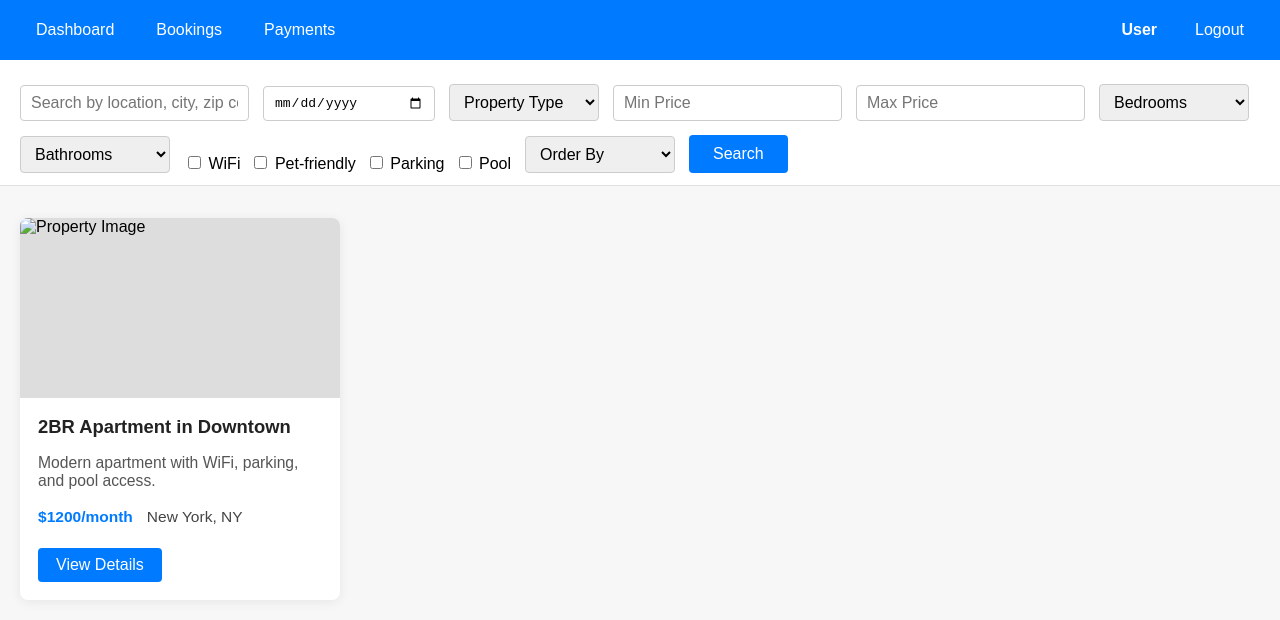
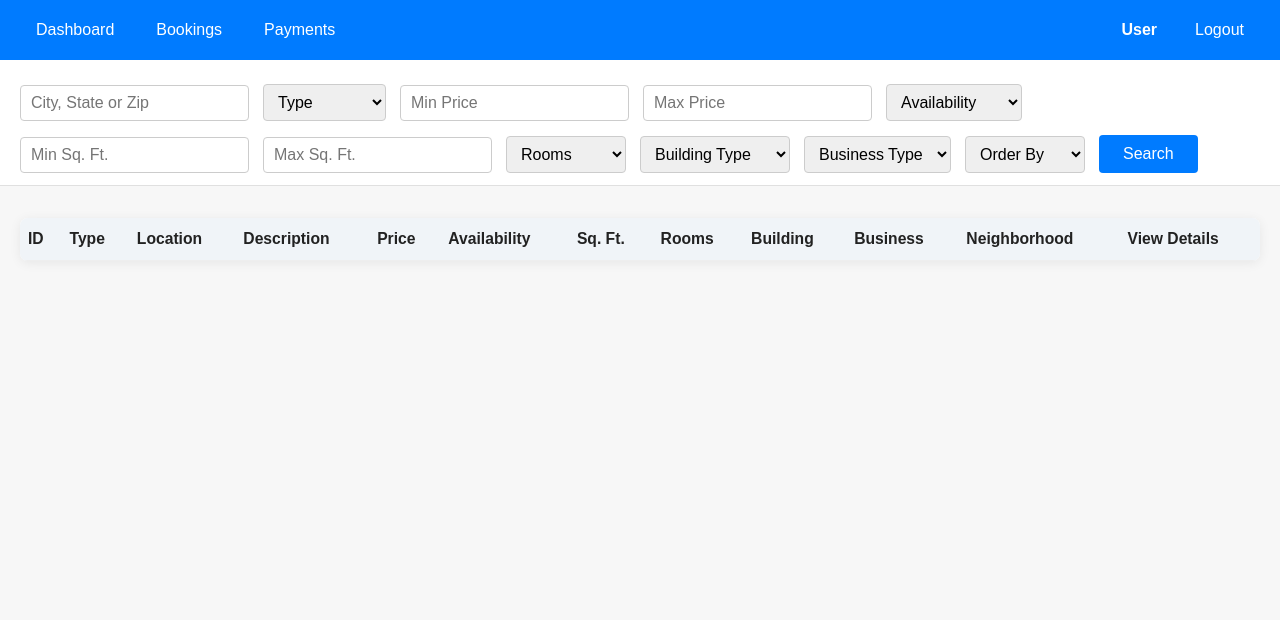
Before and after one commit to Thembie13/application_database, a plain HTML site: page frontend/html/search.html in a window 1280 px wide. Drawn offline with Linux system fonts and the light colour scheme.

Commit message:
search = done : deals with searching point

```diff
--- a/frontend/css/search.css
+++ b/frontend/css/search.css
@@ -60,7 +60,7 @@ body {
   padding: 8px 10px;
   border: 1px solid #ccc;
   border-radius: 4px;
-  min-width: 150px;
+  min-width: 120px;
   font-size: 1em;
 }
 
@@ -85,71 +85,44 @@ body {
   background: #0056b3;
 }
 
-/* Property Listings Section */
+/* Property Listings Table */
 .listings-section {
   padding: 32px 20px;
-  display: flex;
-  flex-wrap: wrap;
-  gap: 24px;
-  justify-content: flex-start;
 }
 
-.property-card {
+.property-table {
+  width: 100%;
+  border-collapse: collapse;
   background: #fff;
   border-radius: 8px;
   box-shadow: 0 2px 12px rgba(0,0,0,0.07);
   overflow: hidden;
-  width: 320px;
-  display: flex;
-  flex-direction: column;
 }
 
-.property-image {
-  width: 100%;
-  height: 180px;
-  object-fit: cover;
-  background: #ddd;
+.property-table th,
+.property-table td {
+  padding: 12px 8px;
+  border-bottom: 1px solid #eee;
+  text-align: left;
+  font-size: 0.98em;
 }
 
-.property-info {
-  padding: 18px;
-  display: flex;
-  flex-direction: column;
-  gap: 10px;
-}
-
-.property-title {
-  margin: 0 0 6px 0;
-  font-size: 1.15em;
+.property-table th {
+  background: #f0f4f8;
   color: #222;
 }
 
-.property-desc {
-  margin: 0 0 8px 0;
-  color: #555;
-  font-size: 0.98em;
-}
-
-.property-details {
-  display: flex;
-  gap: 14px;
-  font-size: 0.97em;
-  color: #444;
-}
-
-.property-price {
-  font-weight: bold;
-  color: #007bff;
+.property-table tr:last-child td {
+  border-bottom: none;
 }
 
 .view-details-btn {
-  margin-top: 12px;
-  padding: 8px 18px;
+  padding: 6px 14px;
   background: #007bff;
   color: white;
   border: none;
   border-radius: 4px;
-  font-size: 1em;
+  font-size: 0.98em;
   cursor: pointer;
   transition: background 0.2s;
 }
@@ -160,16 +133,13 @@ body {
 
 /* Responsive adjustments */
 @media (max-width: 900px) {
-  .listings-section {
-    justify-content: center;
-  }
-  .property-card {
-    width: 95%;
-    max-width: 400px;
-  }
   .search-form {
     flex-direction: column;
     gap: 10px;
     align-items: stretch;
   }
+  .property-table th, .property-table td {
+    font-size: 0.95em;
+    padding: 8px 4px;
+  }
 }
--- a/frontend/html/search.html
+++ b/frontend/html/search.html
@@ -11,7 +11,6 @@
     <div class="nav-left">
       <a href="dashboard.html" class="nav-link">Dashboard</a>
       <a href="bookings.html" class="nav-link">Bookings</a>
-      <!-- Payment/Properties link will be shown/hidden by JS based on role -->
       <a href="payment.html" class="nav-link" id="payments-link">Payments</a>
       <a href="properties.html" class="nav-link" id="manage-properties-link">Manage Properties</a>
     </div>
@@ -24,74 +23,75 @@
   <!-- Search and Filters Section -->
   <section class="search-section">
     <form action="/search_properties" method="GET" id="searchForm" class="search-form">
-      <input type="text" name="location" placeholder="Search by location, city, zip code..." required>
-
-      <input type="date" name="available_date" title="Availability Date">
-
-      <select name="property_type">
-        <option value="">Property Type</option>
+      <input type="text" name="location" placeholder="City, State or Zip" required>
+      <select name="type">
+        <option value="">Type</option>
         <option value="apartment">Apartment</option>
         <option value="house">House</option>
         <option value="condo">Condo</option>
         <option value="townhouse">Townhouse</option>
       </select>
-
       <input type="number" name="min_price" placeholder="Min Price" min="0">
       <input type="number" name="max_price" placeholder="Max Price" min="0">
-
-      <select name="bedrooms">
-        <option value="">Bedrooms</option>
+      <select name="availability">
+        <option value="">Availability</option>
+        <option value="true">Available</option>
+        <option value="false">Not Available</option>
+      </select>
+      <input type="number" name="min_sqft" placeholder="Min Sq. Ft." min="0">
+      <input type="number" name="max_sqft" placeholder="Max Sq. Ft." min="0">
+      <select name="number_of_rooms">
+        <option value="">Rooms</option>
         <option value="1">1+</option>
         <option value="2">2+</option>
         <option value="3">3+</option>
         <option value="4">4+</option>
       </select>
-
-      <select name="bathrooms">
-        <option value="">Bathrooms</option>
-        <option value="1">1+</option>
-        <option value="2">2+</option>
-        <option value="3">3+</option>
+      <select name="building_type">
+        <option value="">Building Type</option>
+        <option value="high-rise">High-rise</option>
+        <option value="low-rise">Low-rise</option>
+        <option value="detached">Detached</option>
+        <option value="semi-detached">Semi-detached</option>
       </select>
-
-      <!-- Amenities as checkboxes -->
-      <div class="amenities-group">
-        <label><input type="checkbox" name="amenities" value="wifi"> WiFi</label>
-        <label><input type="checkbox" name="amenities" value="pet-friendly"> Pet-friendly</label>
-        <label><input type="checkbox" name="amenities" value="parking"> Parking</label>
-        <label><input type="checkbox" name="amenities" value="pool"> Pool</label>
-      </div>
-
-      <!-- Order By -->
+      <select name="business_type">
+        <option value="">Business Type</option>
+        <option value="rental">Rental</option>
+        <option value="sale">Sale</option>
+      </select>
       <select name="order_by">
         <option value="">Order By</option>
         <option value="price">Price</option>
-        <option value="bedrooms">Bedrooms</option>
+        <option value="number_of_rooms">Rooms</option>
+        <option value="square_footage">Sq. Ft.</option>
       </select>
-
       <button type="submit">Search</button>
     </form>
   </section>
 
-  <!-- Property Listings Area -->
+  <!-- Property Listings Table -->
   <section class="listings-section">
-    <!-- Example property card; repeat for each property from backend -->
-    <div class="property-card">
-      <img src="../images/sample-property.jpg" alt="Property Image" class="property-image">
-      <div class="property-info">
-        <h3 class="property-title">2BR Apartment in Downtown</h3>
-        <p class="property-desc">Modern apartment with WiFi, parking, and pool access.</p>
-        <div class="property-details">
-          <span class="property-price">$1200/month</span>
-          <span class="property-location">New York, NY</span>
-        </div>
-        <form action="/property_details" method="GET">
-          <input type="hidden" name="property_id" value="123">
-          <button type="submit" class="view-details-btn">View Details</button>
-        </form>
-      </div>
-    </div>
-    <!-- More property cards will be rendered here -->
+    <table class="property-table">
+      <thead>
+        <tr>
+          <th>ID</th>
+          <th>Type</th>
+          <th>Location</th>
+          <th>Description</th>
+          <th>Price</th>
+          <th>Availability</th>
+          <th>Sq. Ft.</th>
+          <th>Rooms</th>
+          <th>Building</th>
+          <th>Business</th>
+          <th>Neighborhood</th>
+          <th>View Details</th>
+        </tr>
+      </thead>
+      <tbody>
+        <!-- Property rows will be rendered here by backend -->
+      </tbody>
+    </table>
   </section>
 
   <script src="../js/search.js"></script>
--- a/frontend/js/search.js
+++ b/frontend/js/search.js
@@ -1,9 +1,8 @@
-// Example: Show/hide Payments or Manage Properties link based on user role
+// Show/hide Payments or Manage Properties link based on user role
 const userRole = localStorage.getItem('role') || 'renter'; // or 'agent'
 const paymentsLink = document.getElementById('payments-link');
 const managePropertiesLink = document.getElementById('manage-properties-link');
 
-// Show only the relevant link for the user role
 if (userRole === 'renter') {
   paymentsLink.style.display = 'inline';
   managePropertiesLink.style.display = 'none';
```
